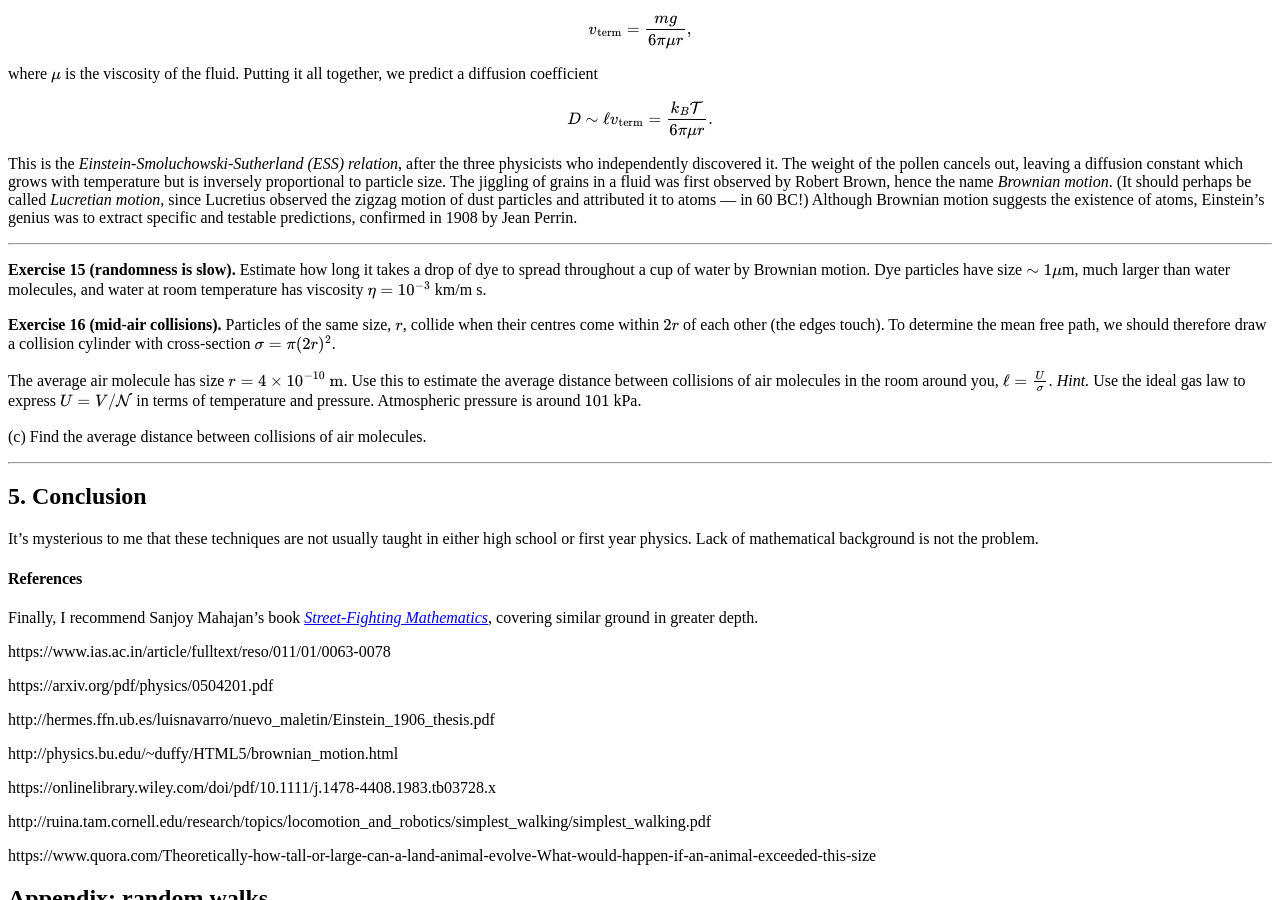
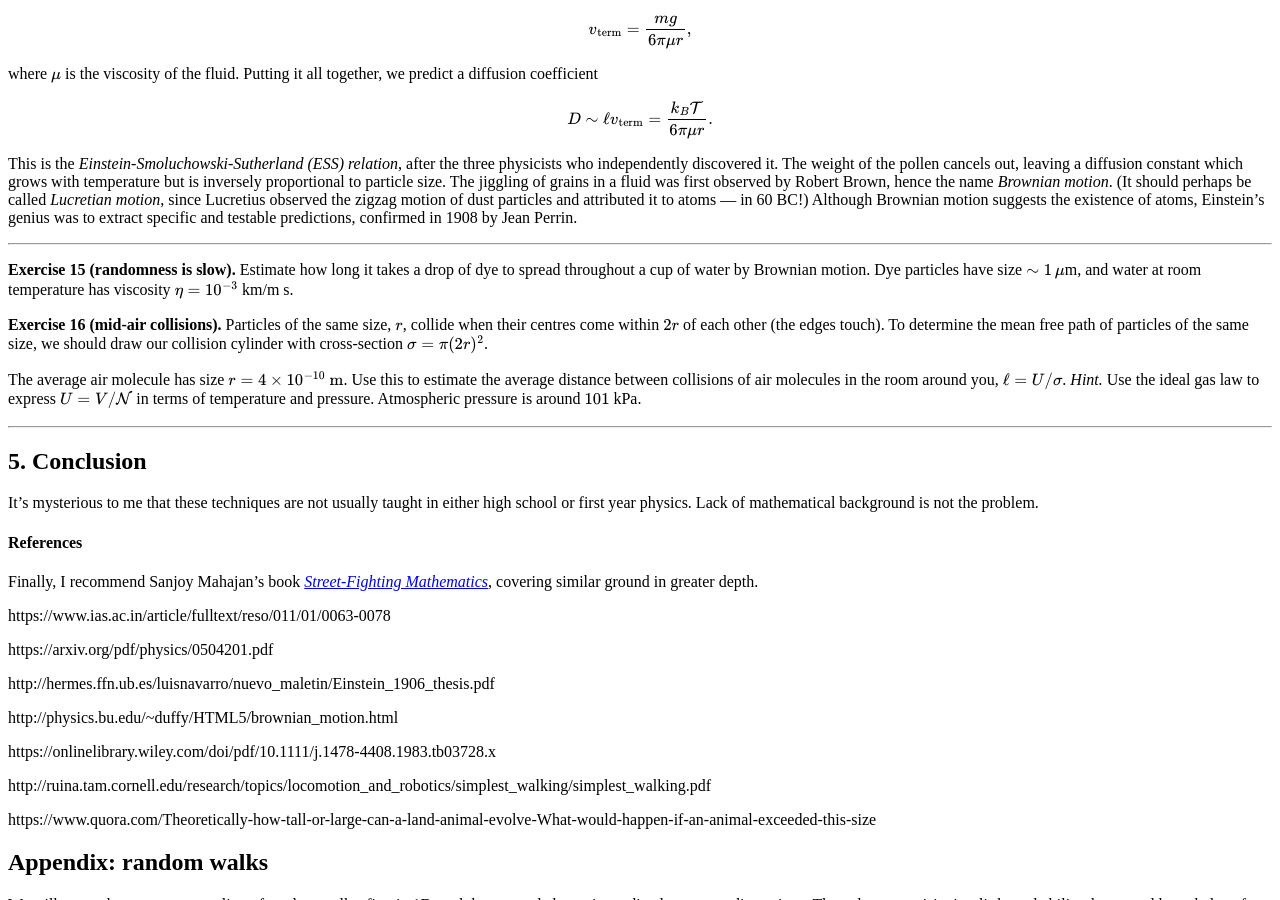
Before and after one commit to hapax/hapax.github.io, a Jekyll site: the page built from assets/simple-physics.md, in a window 1280 px wide and 900 px high, scrolled down 10916 px. Built offline with Jekyll 4.4.1, drawn with Linux system fonts in a browser that asks for light colours; our own code applies the rules of GitHub Pages for plain Markdown files; formulas are drawn with MathJax 3; a script that is not in the unit is left out.

Commit message:
Update simple-physics.md

```diff
--- a/assets/simple-physics.md
+++ b/assets/simple-physics.md
@@ -1206,25 +1206,20 @@ genius was to extract specific and testable predictions, confirmed in
 
 **Exercise 15 (randomness is slow).** Estimate how long it takes a
   drop of dye to spread throughout a cup of water by Brownian motion.
-  Dye particles have size $\sim 1 \mu$m, much larger than water
-  molecules, and water at room temperature has viscosity $\eta = 10^{-3}$ km/m s.
+  Dye particles have size $\sim 1\, \mu$m, and water at room
+  temperature has viscosity $\eta = 10^{-3}$ km/m s.
 
 **Exercise 16 (mid-air collisions).** Particles of the same size, $r$,
   collide when their centres come within $2r$ of each other (the edges
-  touch). To determine the mean free path, we should therefore draw a
-  collision cylinder with cross-section $\sigma = \pi(2r)^2$.
+  touch). To determine the mean free path of particles of the same
+  size, we should draw our collision cylinder with cross-section $\sigma = \pi(2r)^2$.
 
 The average air molecule has size $r = 4 \times 10^{-10} \text{ m}$.
 Use this to estimate the average distance between collisions of air
-molecules in the room around you,
-$$
-\ell = \frac{U}{\sigma}.
-$$
+molecules in the room around you, $\ell = U/\sigma$.
 *Hint.* Use the ideal gas law to express $U = V/\mathcal{N}$ in terms
 of temperature and pressure.
 Atmospheric pressure is around $101$ kPa.
-
-(c) Find the average distance between collisions of air molecules.
 
 ---
 
```
